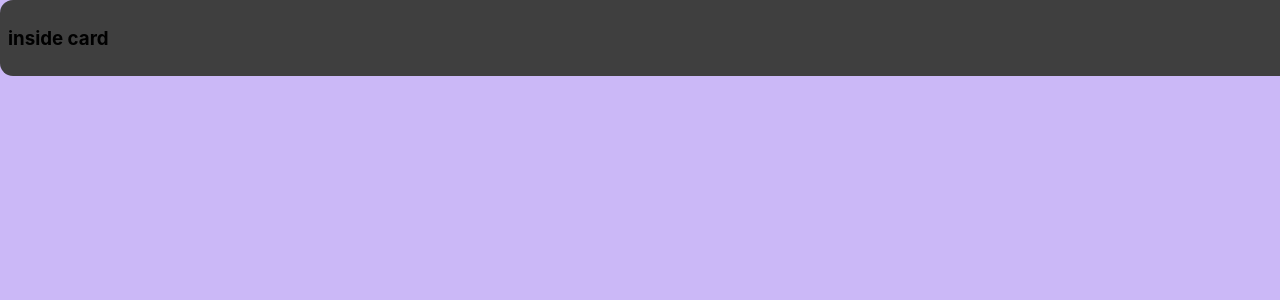
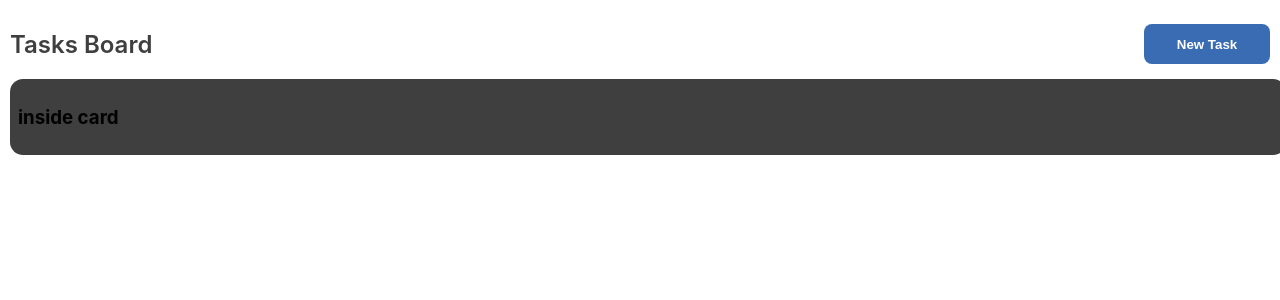
Before and after one commit to Mahdi-Farahani/Task-Management, a React (Create React App) app in the folder client/: page / in a window 1280 px wide. Shown: the top 300 px of the page. Built offline with nearby package versions, Linux system fonts and the light colour scheme; the HTML template or start-up script is replaced by a standard one.

Commit message:
REACT-add appbar

```diff
--- a/client/public/index.html
+++ b/client/public/index.html
@@ -7,8 +7,7 @@
     <meta name="theme-color" content="#000000" />
     <meta
       name="description"
-      content="Web site created using create-react-app"
-    />
+      content="Web site created using create-react-app" />
     <link rel="apple-touch-icon" href="%PUBLIC_URL%/logo192.png" />
     <!--
       manifest.json provides metadata used when your web app is installed on a
@@ -24,7 +23,7 @@
       work correctly both with client-side routing and a non-root public URL.
       Learn how to configure a non-root public URL by running `npm run build`.
     -->
-    <title>React App</title>
+    <title>Task Management</title>
   </head>
   <body>
     <noscript>You need to enable JavaScript to run this app.</noscript>
--- a/client/src/App.js
+++ b/client/src/App.js
@@ -1,10 +1,13 @@
+//utils
 import {lazy, Suspense} from 'react';
 import {Provider} from 'react-redux';
 import {ToastContainer, Slide} from 'react-toastify';
 import store from './redux/store';
 import persistor from './redux/persistStore';
 import {PersistGate} from 'redux-persist/integration/react';
+//styles
 import {Spin} from 'antd';
+//components
 const Home = lazy(() => import('screens/Home'));
 
 function App() {
--- /dev/null
+++ b/client/src/components/AppBar/index.jsx
@@ -0,0 +1,15 @@
+//style
+import * as S from './styles';
+// //components
+// import {Button} from 'antd';
+
+function AppBar() {
+  return (
+    <S.Container>
+      <S.Title>Tasks Board</S.Title>
+      <S.AddButton onClick={() => {}}>New Task</S.AddButton>
+    </S.Container>
+  );
+}
+
+export default AppBar;
--- /dev/null
+++ b/client/src/components/AppBar/styles.js
@@ -0,0 +1,30 @@
+import styled from 'styled-components';
+import * as C from 'styles/colors';
+import {Button} from 'antd';
+
+export const Container = styled.div`
+  display: flex;
+  justify-content: space-between;
+  align-items: center;
+  width: 100%;
+`;
+export const Title = styled.h2`
+  font-weight: 600;
+  color: ${C.colorBlack};
+`;
+export const AddButton = styled(Button)`
+  display: flex;
+  justify-content: center;
+  align-items: center;
+  font-weight: 600;
+  color: ${C.colorWhite};
+  background-color: ${C.colorPrimary};
+  border-radius: 8px;
+  width: 10%;
+  height: 40px;
+  cursor: pointer;
+  border: none;
+  :hover {
+    background-color: ${C.colorSecondary};
+  }
+`;
--- a/client/src/index.css
+++ b/client/src/index.css
@@ -1,11 +1,10 @@
 body {
-  margin: 0;
+  margin: 10px;
   font-family: -apple-system, BlinkMacSystemFont, 'Segoe UI', 'Roboto', 'Oxygen',
     'Ubuntu', 'Cantarell', 'Fira Sans', 'Droid Sans', 'Helvetica Neue',
     sans-serif;
   -webkit-font-smoothing: antialiased;
   -moz-osx-font-smoothing: grayscale;
-  background-color:rgb(203, 184, 247) ;
 }
 
 code {
--- a/client/src/screens/Home/index.jsx
+++ b/client/src/screens/Home/index.jsx
@@ -1,8 +1,10 @@
+import AppBar from 'components/AppBar';
 import Card from 'components/Card';
 
 function Home() {
   return (
     <div>
+      <AppBar />
       <Card />
     </div>
   );
```
